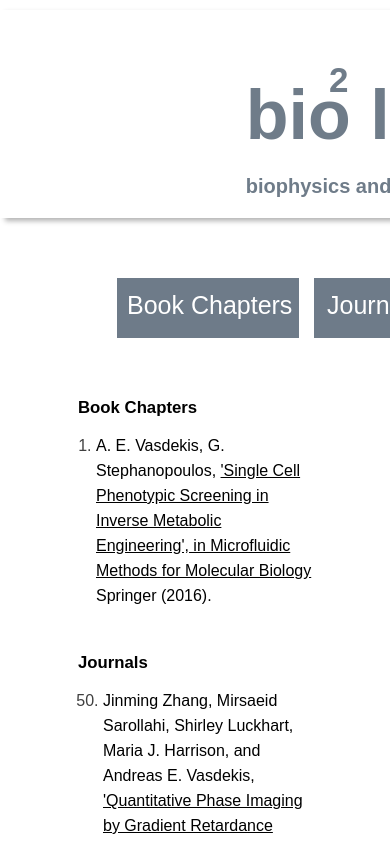
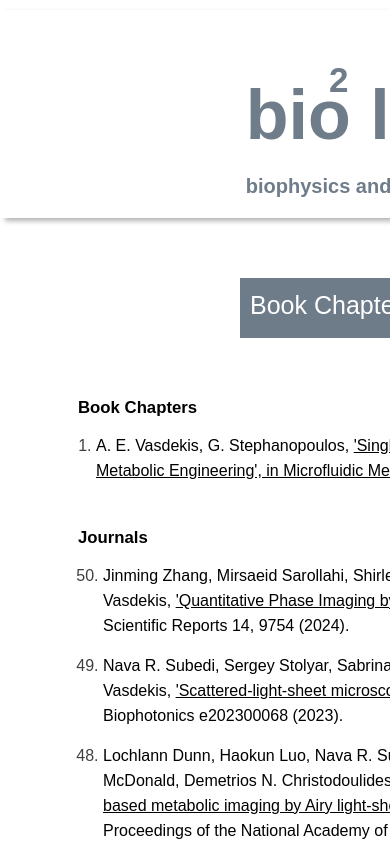
Before and after one commit to busari-mcode/bio-lab, a React (Create React App) app: page /publications in a window 390 px wide. Shown: the top 842 px of the page. Built offline with nearby package versions, Linux system fonts and the light colour scheme; the HTML template or start-up script is replaced by a standard one.

Commit message:
new changes

```diff
--- a/src/components/publications/publications.css
+++ b/src/components/publications/publications.css
@@ -133,12 +133,75 @@
 
 @media screen and (max-width: 599px) {
     .top_section .book {
-        margin-right: 15px;
+        margin-right: 50px;
     }
     .top_section .journals {
-        margin-right: 15px;
+        margin-right: 50px;
     }
-    .top_section .patent {
-        margin-right: 15px;
+    .book_chp li {
+        width: 40rem !important;
+    }
+    .journals_section li {
+        width: 40rem !important;
+    }
+    .patents_section li {
+        width: 40rem !important;
     }
 }
+
+@media screen and (max-width: 992px) {
+    .top_section {
+        margin-left: 15rem;
+    }
+    .top_section .book {
+        margin-right: 50px;
+    }
+    .top_section .journals {
+        margin-right: 50px;
+    }
+    .book_chp li {
+        width: 40rem !important;
+    }
+    .journals_section li {
+        width: 40rem !important;
+    }
+    .patents_section li {
+        width: 40rem !important;
+    }
+}
+
+@media screen and (max-width: 1024px) {
+    .top_section .book {
+        margin-right: 70px;
+    }
+    .top_section .journals {
+        margin-right: 70px;
+    }
+    .book_chp li {
+        width: 50rem;
+    }
+    .journals_section li {
+        width: 50rem;
+    }
+    .patents_section li {
+        width: 50rem;
+    }
+}
+
+@media screen and (min-width: 1025px) {
+    .top_section .book {
+        margin-right: 70px;
+    }
+    .top_section .journals {
+        margin-right: 70px;
+    }
+    .book_chp li {
+        width: 50rem;
+    }
+    .journals_section li {
+        width: 50rem;
+    }
+    .patents_section li {
+        width: 50rem;
+    }
+}
```
